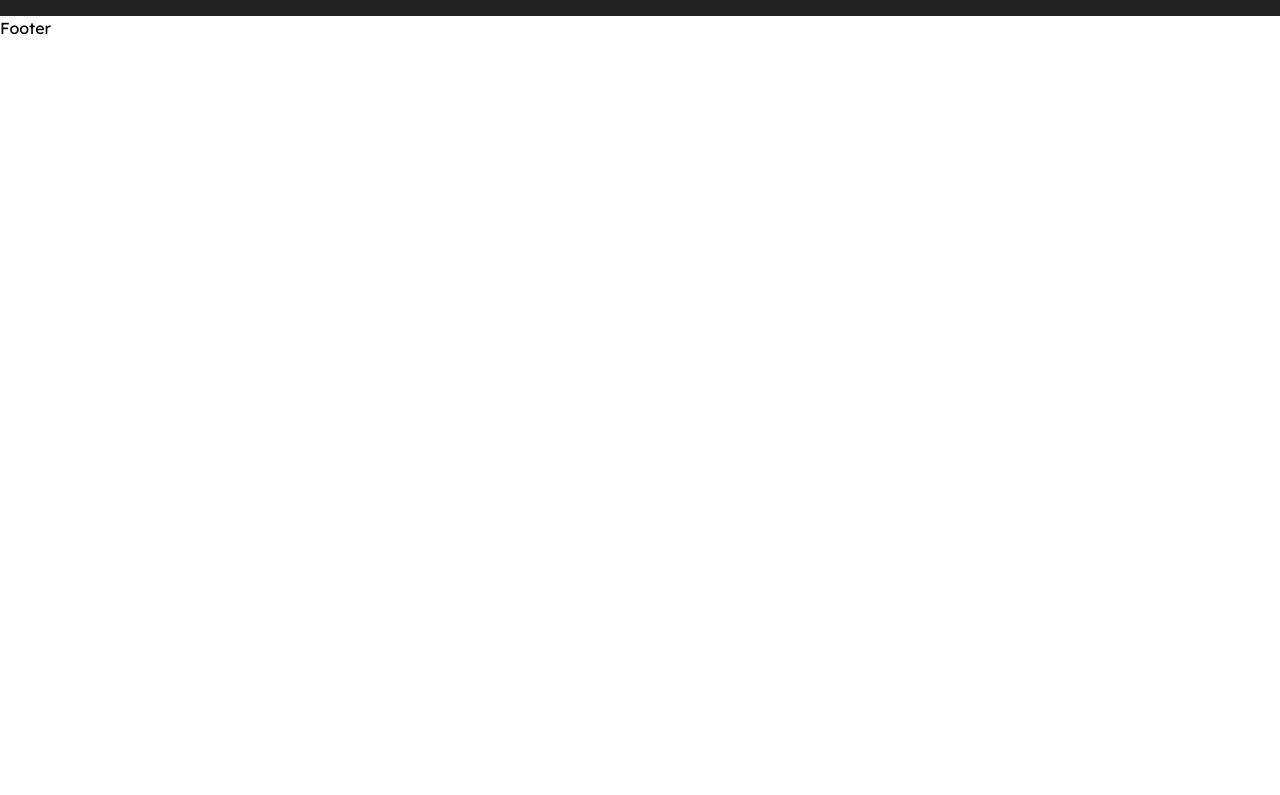
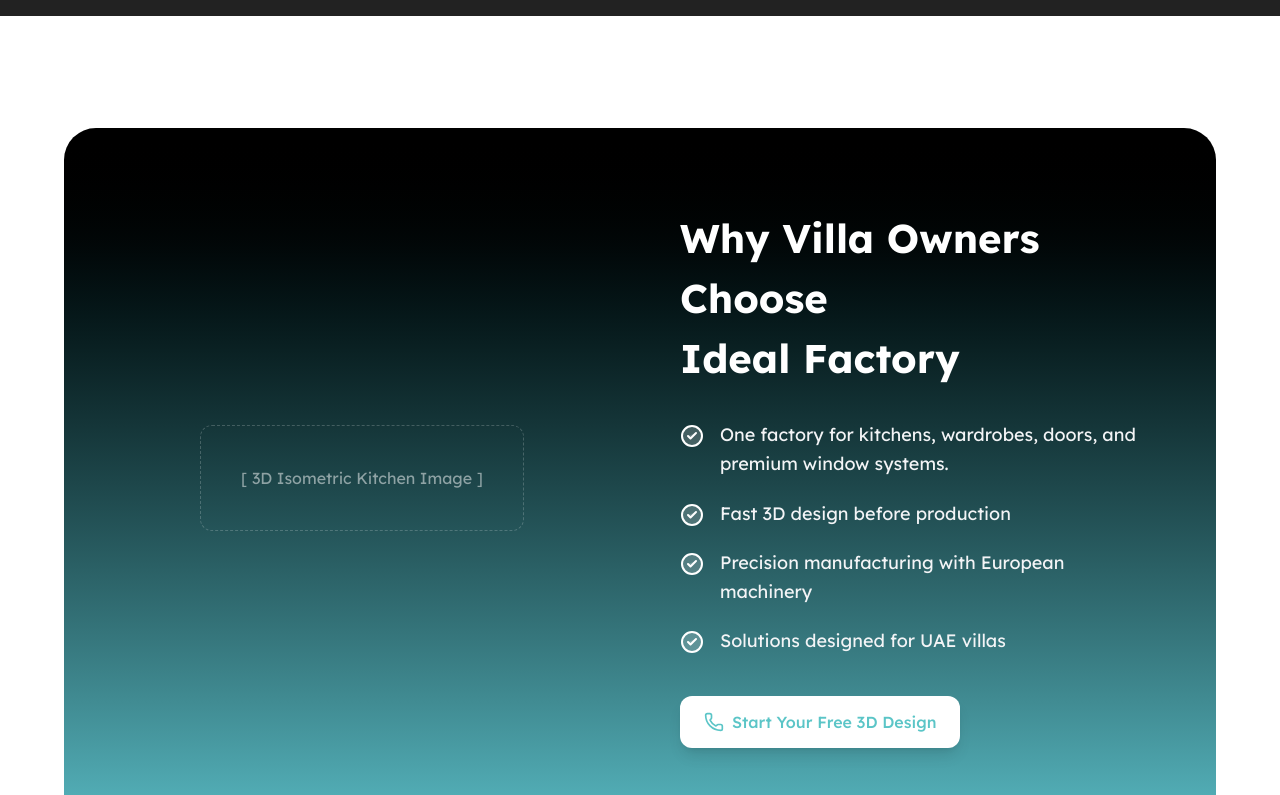
Before and after one commit to sreejith97/ideal-home-ui, a Next.js app: page / in a window 1280 px wide. Shown: the part 6000-6795 px from the top of the page. Before the commit the page ends 6040 px from the top, so only its background shows below. Built offline with nearby package versions, Linux system fonts and the light colour scheme.

Commit message:
feat:created a layout for the section-whytochoose

```diff
--- a/src/app/page.tsx
+++ b/src/app/page.tsx
@@ -5,6 +5,7 @@ import Hero from "@/components/layout/Hero";
 import HowItWorks from "@/components/layout/HowItWorks";
 import Navbar from "@/components/layout/Navbar";
 import Solution from "@/components/layout/Solution";
+import WhyChoose from "@/components/layout/WhyChoose";
 import Image from "next/image";
 
 export default function HomePage() {
@@ -16,6 +17,7 @@ export default function HomePage() {
       <Approach />
       <HowItWorks />
       <Gallery />
+      <WhyChoose />
       <Footer />
     </main>
   );
--- /dev/null
+++ b/src/components/layout/WhyChoose.tsx
@@ -0,0 +1,70 @@
+import { CheckCircle2, Phone } from "lucide-react";
+
+const WhyChoose = () => {
+  const benefits = [
+    "One factory for kitchens, wardrobes, doors, and premium window systems.",
+    "Fast 3D design before production",
+    "Precision manufacturing with European machinery",
+    "Solutions designed for UAE villas",
+  ];
+
+  return (
+    <section className="bg-white py-[100px] lg:py-28">
+      {/* Main Container with Gradient
+        Using bg-gradient-to-tr (bottom-left to top-right) to match the visual
+        flow of the provided image where the dark area is top/right.
+      */}
+      <div className="mx-auto max-w-6xl rounded-[2rem] bg-gradient-to-t from-primary to-black px-6 py-12 sm:px-8 sm:py-16 lg:px-[60px] lg:py-[80px] text-white">
+        {/* 2-Column Layout Container */}
+        <div className="grid grid-cols-1 lg:grid-cols-2 gap-12 lg:gap-20 items-center">
+          {/* Left Column: Image Area */}
+          <div className="flex justify-center lg:justify-start w-full">
+            {/* Placeholder for the 3D Kitchen Image */}
+            <div className="relative w-full max-w-[500px] aspect-[4/3] flex items-center justify-center">
+              <span className="text-white/50 border border-white/20 p-10 rounded-xl border-dashed">
+                [ 3D Isometric Kitchen Image ]
+              </span>
+              {/* If using Next.js Image:
+                 <Image src="/path-to-image.png" alt="3D Kitchen" fill className="object-contain" />
+              */}
+            </div>
+          </div>
+
+          {/* Right Column: Content Area */}
+          <div className="flex flex-col gap-8">
+            {/* Heading */}
+            <h2 className="font-bold text-[30px] sm:text-[34px] md:text-[40px] lg:text-[40px] leading-[150%] align-middle">
+              Why Villa Owners Choose <br className="hidden md:block" />
+              Ideal Factory
+            </h2>
+
+            {/* List Items Container */}
+            <ul className="flex flex-col gap-5">
+              {benefits.map((text, index) => (
+                <li key={index} className="flex items-start gap-4">
+                  {/* Icon Wrapper to prevent shrinking */}
+                  <div className="flex-shrink-0 mt-1">
+                    <CheckCircle2 className="w-6 h-6 text-white fill-white/20" />
+                  </div>
+                  <p className="text-base md:text-lg text-gray-100 leading-relaxed">
+                    {text}
+                  </p>
+                </li>
+              ))}
+            </ul>
+
+            {/* CTA Button */}
+            <div className="mt-2 flex">
+              <button className="flex items-center gap-2 bg-white text-[#5bc5c7] px-6 py-3.5 rounded-xl font-medium hover:bg-gray-50 transition-colors duration-300 shadow-lg">
+                <Phone className="w-5 h-5" />
+                <span>Start Your Free 3D Design</span>
+              </button>
+            </div>
+          </div>
+        </div>
+      </div>
+    </section>
+  );
+};
+
+export default WhyChoose;
```
